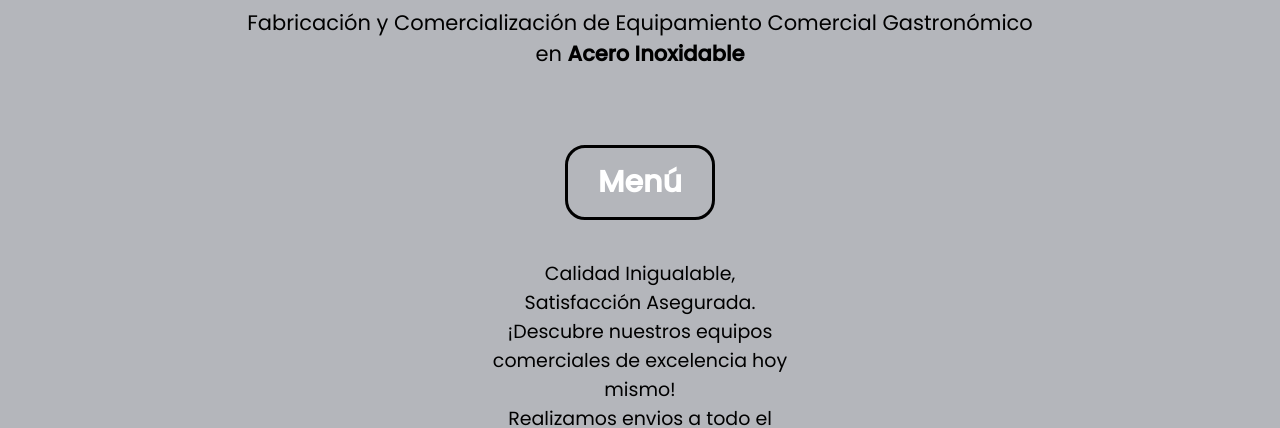
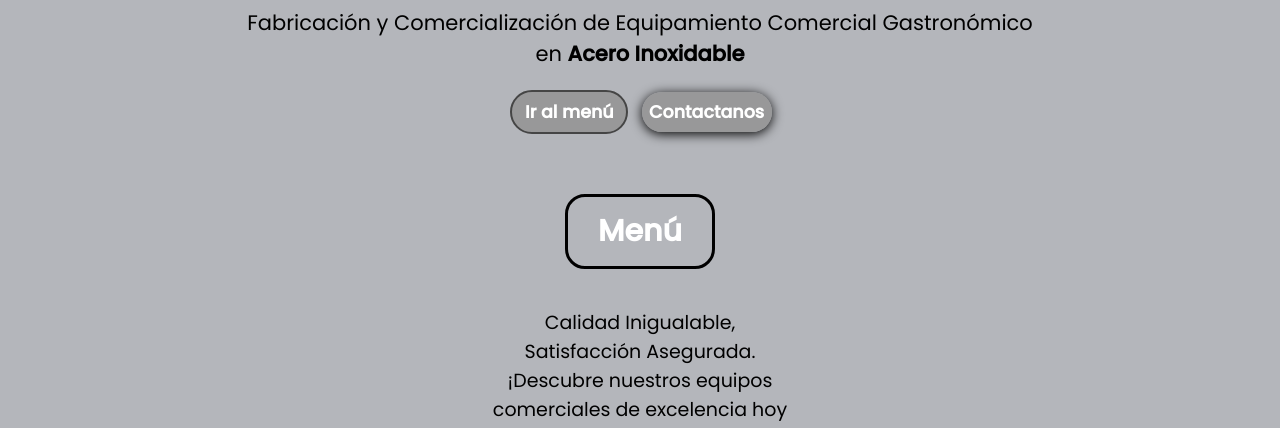
Before and after one commit to Frangaleano/thermobox, a plain HTML site: page index.html in a window 1280 px wide. Shown: the part 276-704 px from the top of the page. Drawn offline with nearby package versions, Linux system fonts and the light colour scheme.

Commit message:
agregue botones CTA

```diff
--- a/index.html
+++ b/index.html
@@ -11,18 +11,6 @@
     <link rel="preconnect" href="https://fonts.gstatic.com" crossorigin />
     <link href="https://fonts.googleapis.com/css2?family=Poppins:wght@300;400;500&display=swap" rel="stylesheet" />
     <link href="https://fonts.googleapis.com/icon?family=Material+Icons" rel="stylesheet" />
-    <script type="module">
-        import ScrollReveal from 'https://cdn.jsdelivr.net/npm/scrollreveal@4/dist/scrollreveal.es.js';
-
-        ScrollReveal().reveal('.reveal', {
-            duration: 2000,
-            origin: 'left',
-            distance: '100px',
-            easing: 'ease-in-out',
-            delay: 500,
-            reset: true
-        });
-    </script>
 </head>
 
 <body>
@@ -49,7 +37,7 @@
                 </a>
 
                 <nav class="navbar-menu">
-                    <div style="display: flex; flex-direction: column; align-items: center;">
+                    <div style="display: flex; flex-direction: column; align-items: flex-start;">
                         <a href="#nosotros" onclick="closeMenu()">
                             <button type="button" class="active">Nosotros</button>
                         </a>
@@ -115,6 +103,19 @@
                         <p class="card-text">Fabricación y Comercialización de Equipamiento Comercial Gastronómico <br>
                             en<b>
                                 Acero Inoxidable</b></p>
+
+                        <div class="cta-buttons">
+                            <a href="section-menu">
+                                <button type="button" class="cta-btn">
+                                    Ir al menú</button>
+                            </a>
+                            <a href="#section-contacto">
+                                <button type="button" class="cta-btn-2">
+                                    Contactanos
+                                </button>
+                            </a>
+                        </div>
+
                     </div>
                 </div>
 
--- a/main.js
+++ b/main.js
@@ -3,7 +3,7 @@ window.addEventListener('load', () => {
         const introOverlay = document.querySelector('.intro-overlay');
         introOverlay.classList.add('hidden');
         document.body.style.overflow = 'auto'; // Permite el desplazamiento después de la animación
-    }, 2300);
+    }, 2000);
 });
 
 const carouselInnerdos = document.querySelector('.carousel-inner-dos');
--- a/style.css
+++ b/style.css
@@ -49,6 +49,7 @@
       transform: translateY(100%);
       opacity: 0;
     }
+
     to {
       transform: translateY(0);
       opacity: 1;
@@ -60,6 +61,7 @@
       transform: translateY(0);
       opacity: 1;
     }
+
     to {
       transform: translateY(-250%);
       opacity: 0;
@@ -255,6 +257,51 @@
     filter: drop-shadow(-3px 4px 4px #000000);
   }
 
+  .cta-buttons {
+    display: flex;
+    flex-direction: row;
+    align-items: center;
+    gap: .7em;
+    justify-content: center;
+    margin: 5px;
+  }
+
+  .cta-btn {
+    background: rgba(144, 144, 144, 0.786);
+    color: #fff;
+    border: 2px solid rgb(69, 69, 69);
+    border-radius: 50px;
+    padding: 7px;
+    font-size: .7em;
+    font-family: 'Poppins', sans-serif;
+    font-weight: 800;
+    cursor: pointer;
+    box-shadow: 0 2px 12px rgba(0, 0, 0, 0.08);
+    display: flex;
+    align-items: center;
+    justify-content: center;
+    transition: background 0.3s, transform 0.2s;
+    animation: shadowAnimationIn 2s infinite;
+    width: 118px;
+  }
+
+  .cta-btn-2 {
+    background: rgba(144, 144, 144, 0.786);
+    border-radius: 50px;
+    padding: 7px;
+    font-size: .7em;
+    font-family: 'Poppins', sans-serif;
+    font-weight: 800;
+    cursor: pointer;
+    box-shadow: 0 2px 12px rgba(0, 0, 0, 1);
+    width: 130px;
+  }
+
+  .cta-btn:hover {
+    background: black;
+    transform: translateY(-2px) scale(1.04);
+  }
+
   #menu-title {
     color: white;
     border: solid 3px black;
@@ -405,7 +452,7 @@
     opacity: 0;
     position: fixed;
     border: 2px solid #ff0000;
-    padding: 4px 37px;
+    padding: 5px 15px;
     border-radius: 30px;
     z-index: 21;
     top: 5px;
@@ -477,7 +524,8 @@
   }
 
   .carousel-image {
-    width: 100%; /* Se muestra una imagen a la vez */
+    width: 100%;
+    /* Se muestra una imagen a la vez */
     flex-shrink: 0;
   }
 
@@ -595,7 +643,8 @@
     display: none;
     opacity: 0;
     transform: translateY(-50px);
-    transition: opacity 0.5s ease, transform 0.5s ease; /* Transición suave */
+    transition: opacity 0.5s ease, transform 0.5s ease;
+    /* Transición suave */
   }
 
   .flecha-detalles-abajo {
```
Lines whose indentation alone changed are shown as unchanged.
